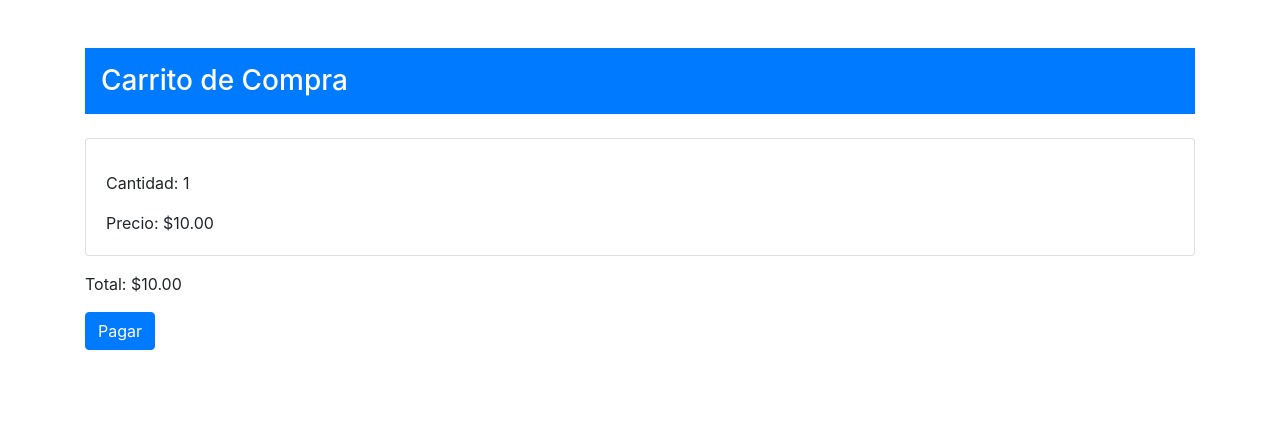
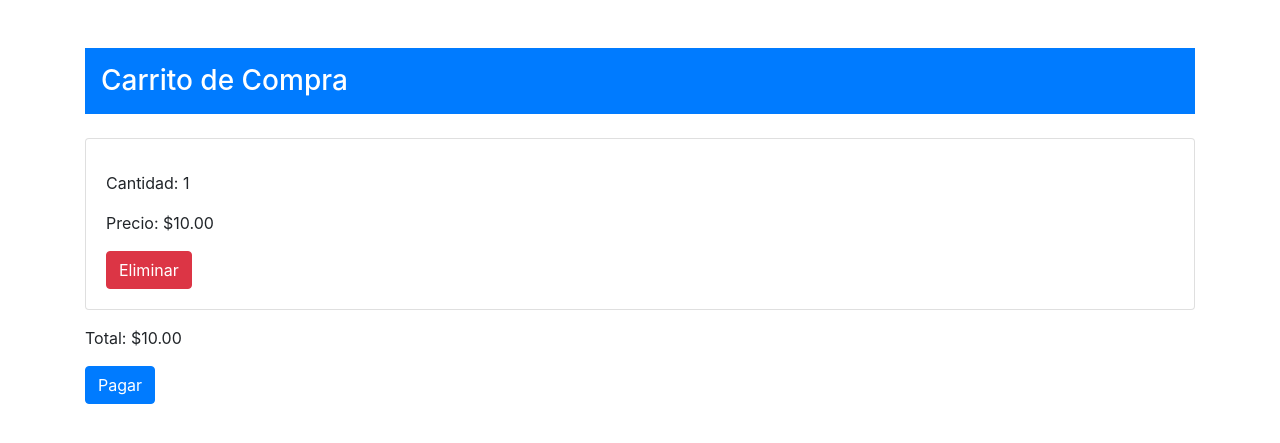
Before and after one commit to estebancode20/webpage_Gaspicuentos, a Django app: page /ventas/ver_carrito/ in a window 1280 px wide. Shown: the top 443 px of the page. Run offline with Django 4.2, Linux system fonts and the light colour scheme; a user stored in the database is signed in; tables that the repository leaves empty hold one stand-in row (values such as "Sample post"); some libraries are stand-ins or nearby versions.

Commit message:
eliminar producto

```diff
--- a/ventas/templates/carrito.html
+++ b/ventas/templates/carrito.html
@@ -1,11 +1,13 @@
 <!DOCTYPE html>
 <html lang="es">
+
 <head>
     <meta charset="UTF-8">
     <meta name="viewport" content="width=device-width, initial-scale=1, shrink-to-fit=no">
     <link rel="stylesheet" href="https://stackpath.bootstrapcdn.com/bootstrap/4.5.2/css/bootstrap.min.css">
     <title>Tu Tienda</title>
 </head>
+
 <body>
     <div class="container mt-5">
         <h3 class="mb-4 p-3 bg-primary text-white">Carrito de Compra</h3>
@@ -15,6 +17,10 @@
                 <h5 class="card-title">{{ item.libro.titulo }}</h5>
                 <p class="card-text">Cantidad: {{ item.cantidad }}</p>
                 <p class="card-text">Precio: ${{ item.precio_total }}</p>
+                <form method="POST" action="{% url 'eliminar_del_carrito' item.id %}">
+                    {% csrf_token %}
+                    <button type="submit" class="btn btn-danger">Eliminar</button>
+                </form>
             </div>
         </div>
         {% endfor %}
@@ -32,4 +38,5 @@
     <script src="https://cdn.jsdelivr.net/npm/@popperjs/core@2.9.3/dist/umd/popper.min.js"></script>
     <script src="https://stackpath.bootstrapcdn.com/bootstrap/4.5.2/js/bootstrap.min.js"></script>
 </body>
+
 </html>
--- a/ventas/urls.py
+++ b/ventas/urls.py
@@ -17,5 +17,6 @@ urlpatterns =[
     path('webpay', views_webpay.pagar),
     path('webpay_send', views_webpay.pagar_send),
     path('boleta', views_webpay.pagar_boleta),
+    path('eliminar_del_carrito/<int:carrito_id>/', views.eliminar_del_carrito, name='eliminar_del_carrito'),
 
 ]
--- a/ventas/views.py
+++ b/ventas/views.py
@@ -125,7 +125,8 @@ def agregar_al_carrito(request, isbn):
 
 @login_required
 def eliminar_del_carrito(request, carrito_id):
-    Carrito.objects.filter(id=carrito_id).delete()
+    carrito_item = get_object_or_404(Carrito, id=carrito_id)
+    carrito_item.delete()
     return redirect('ver_carrito')
 
 
```
Lines whose indentation alone changed are shown as unchanged.
